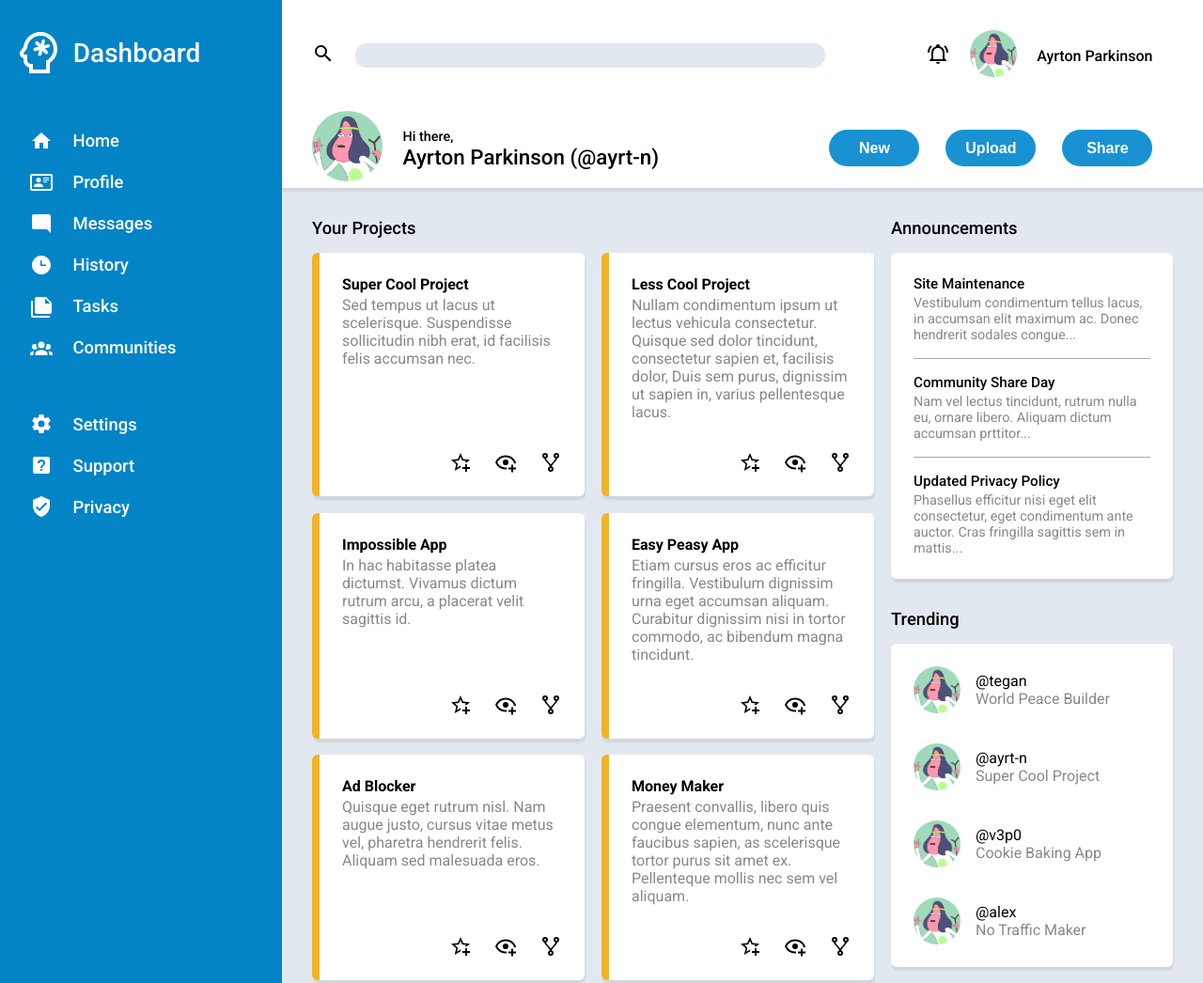
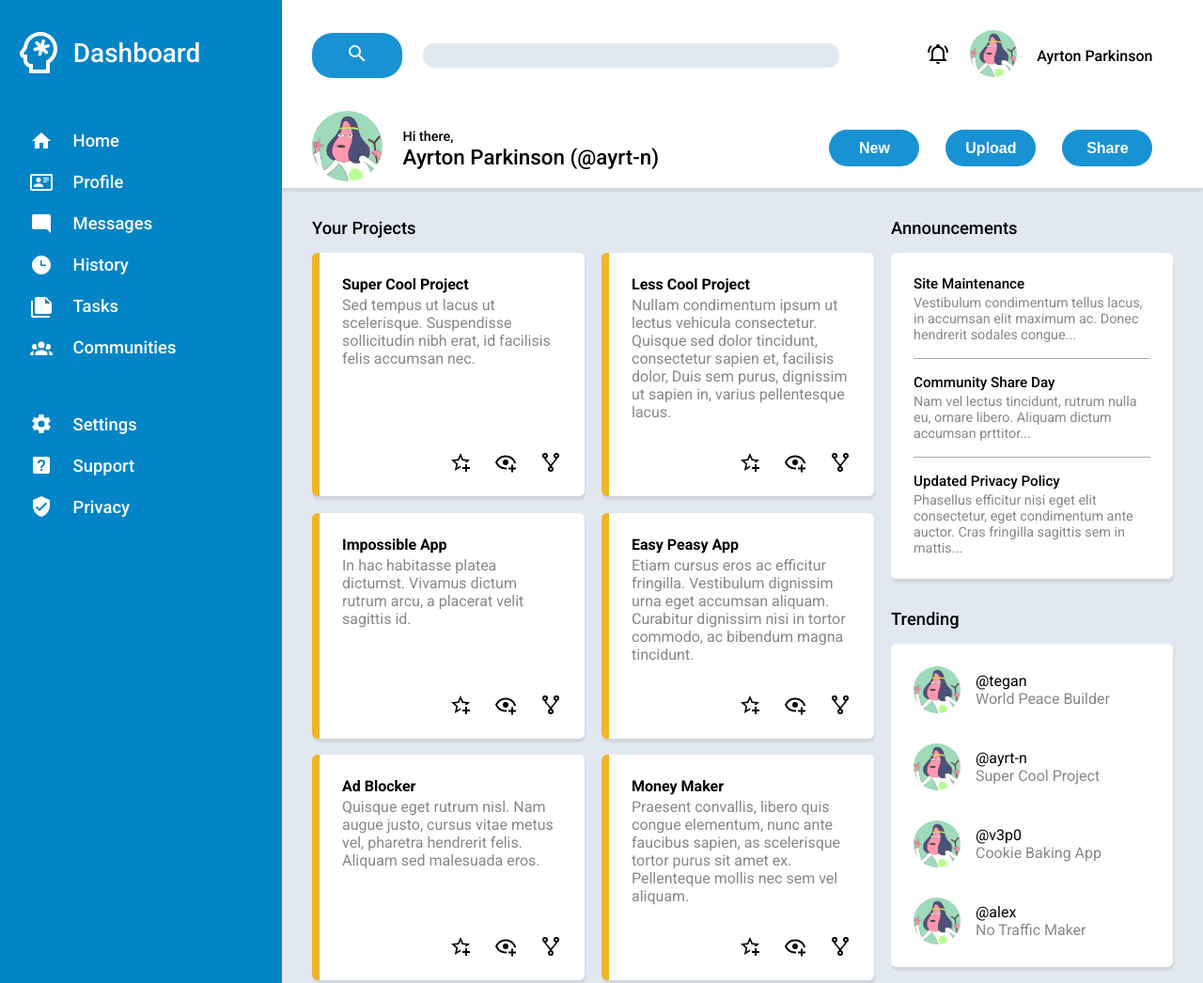
Before and after one commit to ayrt-n/odin-admin-dashboard, a plain HTML site: page index.html in a window 1280 px wide. Shown: the top 1046 px of the page at 94% size. Drawn offline with Linux system fonts and the light colour scheme.

Commit message:
Add form and button to searchbar

```diff
--- a/index.html
+++ b/index.html
@@ -14,15 +14,19 @@
     <div class="wrapper">
 
       <div class="header-container">
+        <form action="#">
           <div class="sub-header-container top-header">
             <div class="sub-head-item">
+              <button type="submit">
                 <svg style="width:24px;height:24px" viewBox="0 0 24 24">
                   <path fill="currentColor" d="M9.5,3A6.5,6.5 0 0,1 16,9.5C16,11.11 15.41,12.59 14.44,13.73L14.71,14H15.5L20.5,19L19,20.5L14,15.5V14.71L13.73,14.44C12.59,15.41 11.11,16 9.5,16A6.5,6.5 0 0,1 3,9.5A6.5,6.5 0 0,1 9.5,3M9.5,5C7,5 5,7 5,9.5C5,12 7,14 9.5,14C12,14 14,12 14,9.5C14,7 12,5 9.5,5Z" />
                 </svg>
+              </button>
             </div>
             <div class="search-box-wrapper">
               <input type="text" name="search" id="search">
             </div>
+        </form>
           <div class="sub-head-item">
             <svg style="width:24px;height:24px" viewBox="0 0 24 24">
               <path fill="currentColor" d="M10,21H14A2,2 0 0,1 12,23A2,2 0 0,1 10,21M21,19V20H3V19L5,17V11C5,7.9 7.03,5.17 10,4.29C10,4.19 10,4.1 10,4A2,2 0 0,1 12,2A2,2 0 0,1 14,4C14,4.1 14,4.19 14,4.29C16.97,5.17 19,7.9 19,11V17L21,19M17,11A5,5 0 0,0 12,6A5,5 0 0,0 7,11V18H17V11M19.75,3.19L18.33,4.61C20.04,6.3 21,8.6 21,11H23C23,8.07 21.84,5.25 19.75,3.19M1,11H3C3,8.6 3.96,6.3 5.67,4.61L4.25,3.19C2.16,5.25 1,8.07 1,11Z" />
```
Lines whose indentation alone changed are shown as unchanged.
